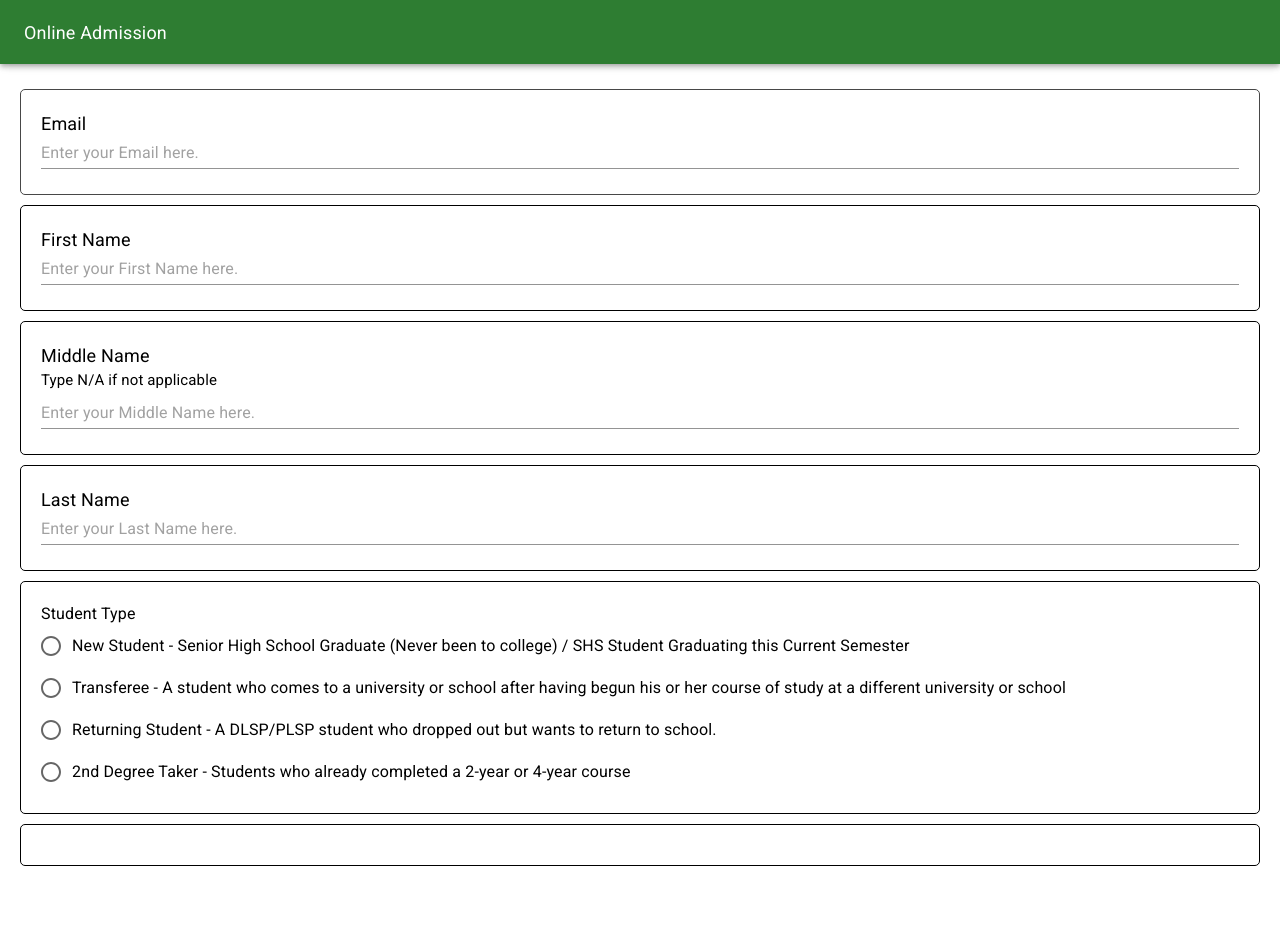
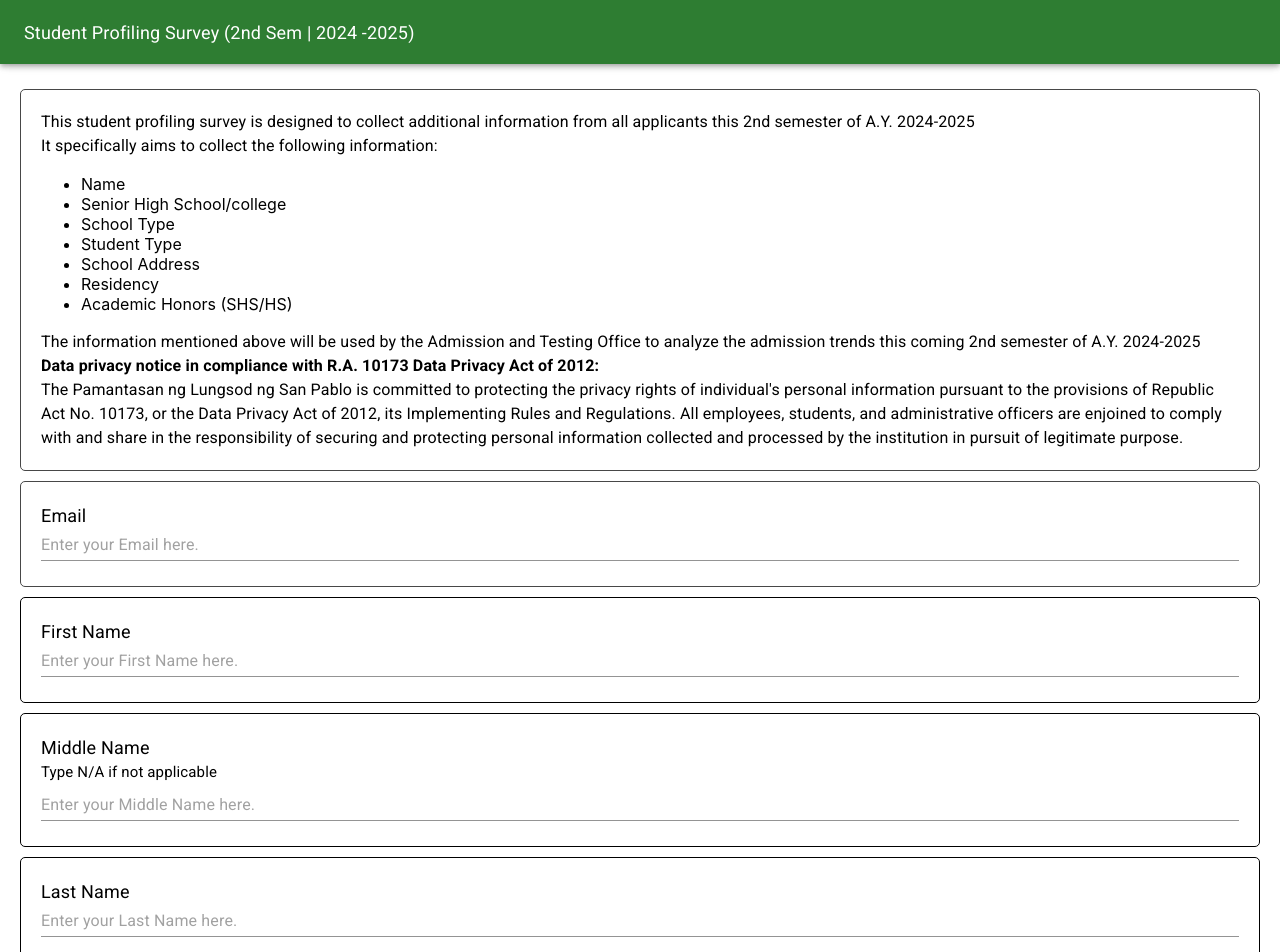
Before and after one commit to JoseAntonio008/frontEndReg, a React (Vite) app: page / in a window 1280 px wide. Shown: the top 952 px of the page. Before the commit the page ends 891 px from the top, so only its background shows below. Built offline with nearby package versions, Linux system fonts and the light colour scheme.

Commit message:
student-type

```diff
--- a/src/pages/Register.tsx
+++ b/src/pages/Register.tsx
@@ -9,7 +9,9 @@ import {
   Radio,
   FormControlLabel,
   FormLabel,
+  RadioGroupProps
 } from "@mui/material";
+import { SetStateAction, useState } from "react";
 
 const customFocus = {
   color: "black", // Default color
@@ -19,14 +21,85 @@ const customFocus = {
 };
 
 export function FormReg() {
+  const [studentType, setStudentType] = useState("");
+  const [residency, setResidency] = useState("");
+  const [shs, setShs] = useState("");
+  const [otherShs,setOtherShs] = useState('')
+
+  const handleRadioChange: RadioGroupProps["onChange"] = (event) => {
+    const value = event.target.value;
+    console.log(value);
+
+    setShs(value);
+
+    if (value !== "others") {
+      setOtherShs(""); // Reset input if another option is selected
+    }
+  };
+  const handleOtherShs = (event: {
+    target: { value: SetStateAction<string> };
+  }) => {
+    console.log(otherShs);
+
+    setOtherShs(event.target.value)
+    // setShs(event.target.value);
+  };
   return (
     <>
       <AppBar position="sticky" color="success">
         <Toolbar>
-          <Typography sx={{ fontSize: "18px" }}>Online Admission</Typography>
+          <Typography sx={{ fontSize: "18px" }}>
+            Student Profiling Survey (2nd Sem | 2024 -2025)
+          </Typography>
         </Toolbar>
       </AppBar>
       <Stack direction={"column"} sx={{ padding: "20px" }}>
+        <Stack
+          sx={{
+            padding: "20px",
+            border: "1px solid rgb(71, 71, 71)",
+            borderRadius: "5px",
+            my: "5px",
+          }}
+        >
+          <Typography>
+            This student profiling survey is designed to collect additional
+            information from all applicants this 2nd semester of A.Y. 2024-2025
+          </Typography>
+          <Typography>
+            It specifically aims to collect the following information:
+          </Typography>
+          <ul>
+            <li> Name</li>
+            <li> Senior High School/college</li>
+            <li> School Type</li>
+            <li> Student Type</li>
+            <li> School Address</li>
+            <li> Residency</li>
+            <li> Academic Honors (SHS/HS)</li>
+          </ul>
+          <Typography>
+            The information mentioned above will be used by the Admission and
+            Testing Office to analyze the admission trends this coming 2nd
+            semester of A.Y. 2024-2025
+          </Typography>
+          <Typography>
+            <b>
+              Data privacy notice in compliance with R.A. 10173 Data Privacy Act
+              of 2012:
+            </b>
+          </Typography>
+          <Typography>
+            The Pamantasan ng Lungsod ng San Pablo is committed to protecting
+            the privacy rights of individual's personal information pursuant to
+            the provisions of Republic Act No. 10173, or the Data Privacy Act of
+            2012, its Implementing Rules and Regulations. All employees,
+            students, and administrative officers are enjoined to comply with
+            and share in the responsibility of securing and protecting personal
+            information collected and processed by the institution in pursuit of
+            legitimate purpose.
+          </Typography>
+        </Stack>
         <FormControl>
           <Stack
             sx={{
@@ -38,6 +111,7 @@ export function FormReg() {
           >
             <Typography sx={{ fontSize: "18px" }}>Email</Typography>
             <TextField
+              required={true}
               placeholder="Enter your Email here."
               variant="standard"
               autoComplete="off"
@@ -111,31 +185,61 @@ export function FormReg() {
             <FormLabel id="student-Type" sx={{ ...customFocus }}>
               Student Type
             </FormLabel>
-            <RadioGroup aria-labelledby="student-Type">
+            <RadioGroup
+              aria-labelledby="student-Type"
+              name="studentType"
+              value={studentType}
+              onChange={(event) => setStudentType(event.target.value)}
+            >
               <FormControlLabel
-                name="studentType"
                 value={"newStudent"}
                 label="New Student - Senior High School Graduate (Never been to college) / SHS Student Graduating this Current Semester"
                 control={<Radio />}
               ></FormControlLabel>
               <FormControlLabel
-                name="studentType"
                 value={"transferee"}
                 label="Transferee - A student who comes to a university or school after having begun his or her course of study at a different university or school"
                 control={<Radio />}
               ></FormControlLabel>
 
               <FormControlLabel
-                name="studentType"
                 value={"returningStudent"}
                 label="Returning Student - A DLSP/PLSP student who dropped out but wants to return to school."
                 control={<Radio />}
               ></FormControlLabel>
 
               <FormControlLabel
-                name="studentType"
                 value={"2ndDegreeTaker"}
                 label="2nd Degree Taker - Students who already completed a 2-year or 4-year course"
+                control={<Radio />}
+              ></FormControlLabel>
+            </RadioGroup>
+          </Stack>
+          {studentType === "newStudent" && (
+            <Stack>
+              <Stack
+                sx={{
+                  padding: "20px",
+                  border: "1px solid rgb(71, 71, 71)",
+                  borderRadius: "5px",
+                  my: "5px",
+                }}
+              >
+                <Typography variant="h6">New Student Info</Typography>
+                <RadioGroup
+                  aria-labelledby="residency"
+                  name="residency"
+                  value={residency}
+                  onChange={(event) => setResidency(event.target.value)}
+                >
+                  <FormControlLabel
+                    value={"resident"}
+                    label="Resident of San Pablo"
+                    control={<Radio />}
+                  ></FormControlLabel>
+                  <FormControlLabel
+                    value={"nonResident"}
+                    label="Nonresident of San Pablo"
                     control={<Radio />}
                   ></FormControlLabel>
                 </RadioGroup>
@@ -143,13 +247,80 @@ export function FormReg() {
               <Stack
                 sx={{
                   padding: "20px",
-              border: "1px solid black",
+                  border: "1px solid rgb(71, 71, 71)",
                   borderRadius: "5px",
                   my: "5px",
                 }}
               >
-            <Typography></Typography>
+                <Typography variant="h6">Name of Senior High School</Typography>
+                <RadioGroup
+                  aria-labelledby="shs"
+                  name="shs"
+                  value={shs}
+                  onChange={handleRadioChange}
+                >
+                  <FormControlLabel
+                    value={"resident"}
+                    label="Resident of San Pablo"
+                    control={<Radio />}
+                  ></FormControlLabel>
+                  <FormControlLabel
+                    value={"non"}
+                    label="Resident of San Pablo"
+                    control={<Radio />}
+                  ></FormControlLabel>
+                  <FormControlLabel
+                    value={"others"}
+                    control={<Radio />}
+                    label="Others"
+                  />
+                  {shs === "others" && (
+                    <TextField
+                      label="Specify Other"
+                      variant="outlined"
+                      size="small"
+                      value={otherShs} // Reset input when selecting "Others"
+                      onChange={handleOtherShs} // Directly update `shs`
+                    />
+                  )}
+                </RadioGroup>
               </Stack>
+            </Stack>
+          )}
+
+          {studentType === "transferee" && (
+            <Stack
+              sx={{
+                padding: "20px",
+                border: "1px solid rgb(71, 71, 71)",
+                borderRadius: "5px",
+                my: "5px",
+              }}
+            >
+              <Typography variant="h6">Transferee Info</Typography>
+              <TextField label="Previous School" fullWidth />
+              <TextField label="Course Taken" fullWidth />
+            </Stack>
+          )}
+
+          {studentType === "returningStudent" && (
+            <Stack
+              sx={{ padding: "10px", border: "1px solid gray", my: "5px" }}
+            >
+              <Typography variant="h6">Returning Student Info</Typography>
+              <TextField label="Last School Year Attended" fullWidth />
+            </Stack>
+          )}
+
+          {studentType === "2ndDegreeTaker" && (
+            <Stack
+              sx={{ padding: "10px", border: "1px solid gray", my: "5px" }}
+            >
+              <Typography variant="h6">2nd Degree Taker Info</Typography>
+              <TextField label="First Degree Course" fullWidth />
+              <TextField label="Year Completed" fullWidth />
+            </Stack>
+          )}
         </FormControl>
       </Stack>
     </>
```
Lines whose indentation alone changed are shown as unchanged.
